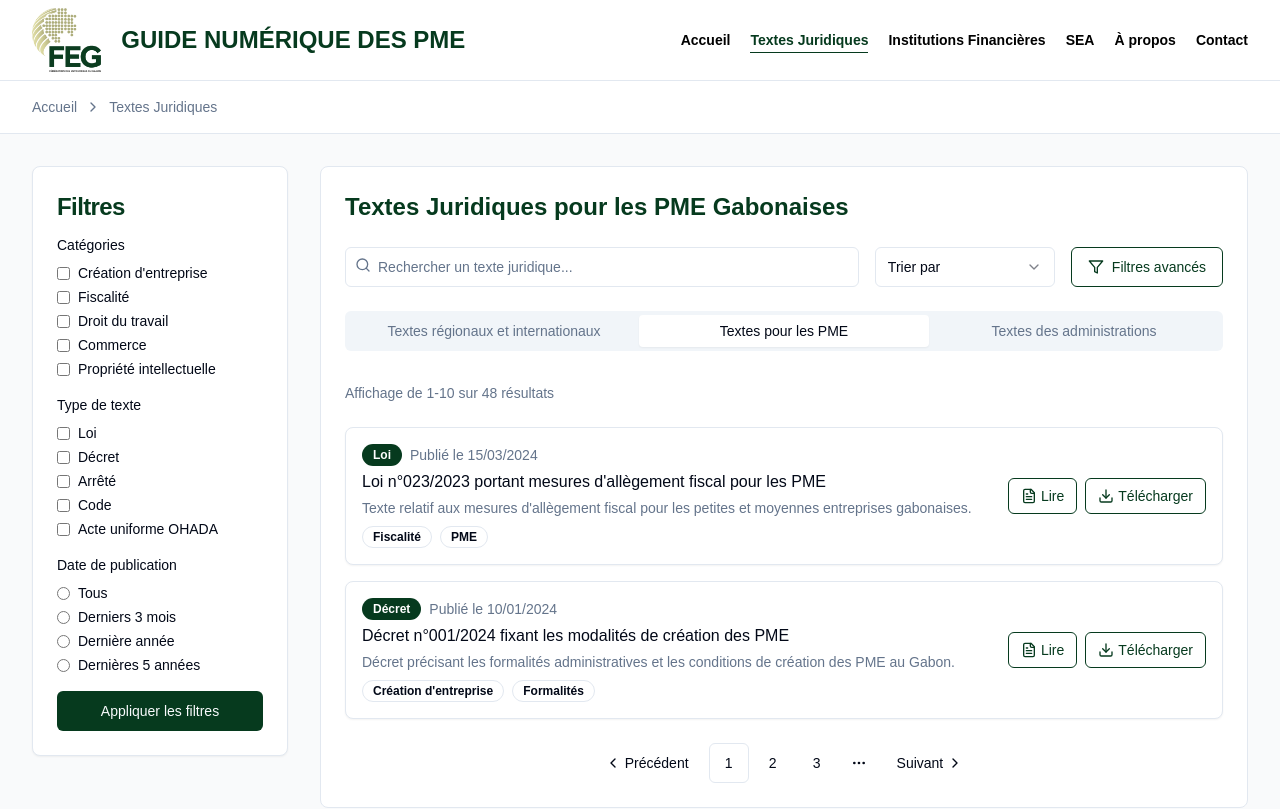
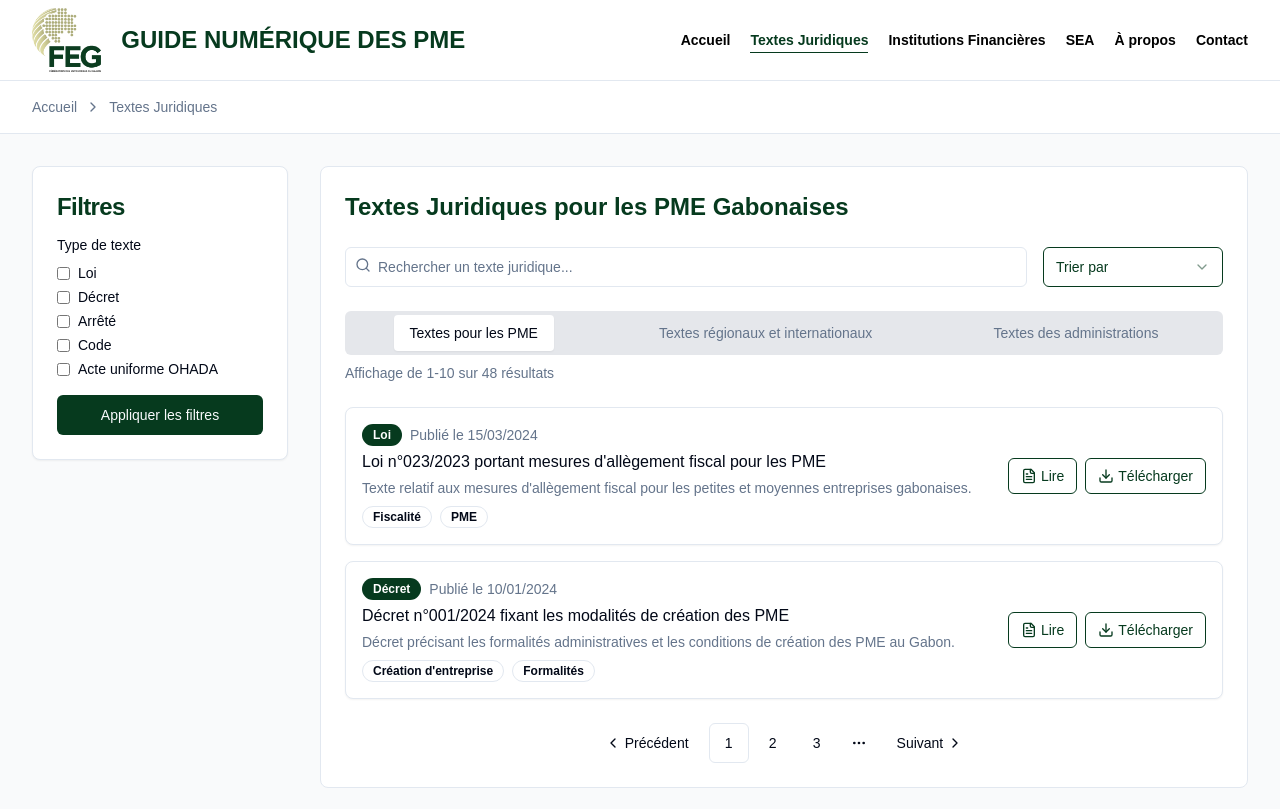
Before and after one commit to mandochrist13/lafeg-pme, a Next.js app: page /textes-juridiques in a window 1280 px wide. Shown: the top 809 px of the page. Built offline with nearby package versions, Linux system fonts and the light colour scheme.

Commit message:
option_filtre

```diff
--- a/app/(user)/textes-juridiques/page.tsx
+++ b/app/(user)/textes-juridiques/page.tsx
@@ -46,71 +46,15 @@ export default function TextesJuridiques() {
       </div>
 
       {/* Main Content */}
-      <div className="container py-8">
+      <div className="container w-full py-8 ">
         <div className="flex flex-col md:flex-row gap-8">
           {/* Sidebar */}
-          <div className="w-full md:w-64 space-y-6">
+          <div className="hidden lg:block lg:w-64 md:hidden">
             <Card>
               <CardHeader className="pb-3">
                 <CardTitle className="text-[#063a1e]">Filtres</CardTitle>
               </CardHeader>
               <CardContent className="space-y-4">
-                <div className="space-y-2">
-                  <h3 className="text-sm font-medium">Catégories</h3>
-                  <div className="space-y-1">
-                    <div className="flex items-center gap-2">
-                      <input
-                        type="checkbox"
-                        id="cat1"
-                        className="rounded text-[#063a1e]"
-                      />
-                      <label htmlFor="cat1" className="text-sm">
-                        Création d'entreprise
-                      </label>
-                    </div>
-                    <div className="flex items-center gap-2">
-                      <input
-                        type="checkbox"
-                        id="cat2"
-                        className="rounded text-[#063a1e]"
-                      />
-                      <label htmlFor="cat2" className="text-sm">
-                        Fiscalité
-                      </label>
-                    </div>
-                    <div className="flex items-center gap-2">
-                      <input
-                        type="checkbox"
-                        id="cat3"
-                        className="rounded text-[#063a1e]"
-                      />
-                      <label htmlFor="cat3" className="text-sm">
-                        Droit du travail
-                      </label>
-                    </div>
-                    <div className="flex items-center gap-2">
-                      <input
-                        type="checkbox"
-                        id="cat4"
-                        className="rounded text-[#063a1e]"
-                      />
-                      <label htmlFor="cat4" className="text-sm">
-                        Commerce
-                      </label>
-                    </div>
-                    <div className="flex items-center gap-2">
-                      <input
-                        type="checkbox"
-                        id="cat5"
-                        className="rounded text-[#063a1e]"
-                      />
-                      <label htmlFor="cat5" className="text-sm">
-                        Propriété intellectuelle
-                      </label>
-                    </div>
-                  </div>
-                </div>
-
                 <div className="space-y-2">
                   <h3 className="text-sm font-medium">Type de texte</h3>
                   <div className="space-y-1">
@@ -167,7 +111,7 @@ export default function TextesJuridiques() {
                   </div>
                 </div>
 
-                <div className="space-y-2">
+                {/* <div className="space-y-2">
                   <h3 className="text-sm font-medium">Date de publication</h3>
                   <div className="space-y-1">
                     <div className="flex items-center gap-2">
@@ -215,7 +159,7 @@ export default function TextesJuridiques() {
                       </label>
                     </div>
                   </div>
-                </div>
+                </div> */}
 
                 <Button className="w-full bg-[#063a1e] hover:bg-[#063a1e]/90">
                   Appliquer les filtres
@@ -225,8 +169,8 @@ export default function TextesJuridiques() {
           </div>
 
           {/* Main Content */}
-          <div className="flex-1">
-            <div className="bg-white p-6 rounded-lg border mb-6">
+          <div className="flex-1 w-full">
+            <div className="bg-white p-6 rounded-lg border ">
               <h1 className="text-2xl font-bold mb-6 text-[#063a1e]">
                 Textes Juridiques pour les PME Gabonaises
               </h1>
@@ -241,7 +185,7 @@ export default function TextesJuridiques() {
                   />
                 </div>
                 <Select>
-                  <SelectTrigger className="w-full md:w-[180px]">
+                  <SelectTrigger className="w-full md:w-[180px] gap-2 border-[#063a1e] text-[#063a1e] hover:bg-[#063a1e]/10">
                     <SelectValue placeholder="Trier par" />
                   </SelectTrigger>
                   <SelectContent>
@@ -251,32 +195,36 @@ export default function TextesJuridiques() {
                     <SelectItem value="za">Z-A</SelectItem>
                   </SelectContent>
                 </Select>
-                <Button
-                  variant="outline"
-                  className="gap-2 border-[#063a1e] text-[#063a1e] hover:bg-[#063a1e]/10"
-                >
-                  <Filter className="h-4 w-4" />
-                  <span className="hidden md:inline">Filtres avancés</span>
-                </Button>
               </div>
 
               <Tabs defaultValue="pmes">
-                <TabsList className="grid grid-cols-2 md:grid-cols-3 mb-8 w-full">
-                  <TabsTrigger value="internationaux">
+                <TabsList className="bg-gray-200 w-auto h-full flex flex-col md:flex-row justify-around items-center ">
+                  <TabsTrigger
+                    value="pmes"
+                    className="w-full md:w-auto text-center px-4 py-2"
+                  >
+                    Textes pour les PME
+                  </TabsTrigger>
+                  <TabsTrigger
+                    value="internationaux"
+                    className="w-full md:w-auto text-center px-4 py-2"
+                  >
                     Textes régionaux et internationaux
                   </TabsTrigger>
-                  <TabsTrigger value="pmes">Textes pour les PME</TabsTrigger>
-                  <TabsTrigger value="administrations">
+                  <TabsTrigger
+                    value="administrations"
+                    className="w-full md:w-auto text-center px-4 py-2"
+                  >
                     Textes des administrations
                   </TabsTrigger>
                 </TabsList>
 
                 <TabsContent value="pmes">
-                  <p className="text-sm text-muted-foreground mb-6">
+                  <p className="text-sm text-muted-foreground mb-6 ">
                     Affichage de 1-10 sur 48 résultats
                   </p>
 
-                  <div className="space-y-4">
+                  <div className="space-y-4 ">
                     {/* Exemples de textes pour PME */}
                     <Card className="hover:shadow-sm transition-shadow">
                       <CardContent className="p-4">
@@ -383,7 +331,7 @@ export default function TextesJuridiques() {
                 </TabsContent>
 
                 <TabsContent value="internationaux">
-                  <p className="text-sm text-muted-foreground mb-6">
+                  <p className="text-sm text-muted-foreground mb-6 ">
                     Affichage de 1-5 sur 12 résultats
                   </p>
                   <div className="space-y-4">
@@ -494,7 +442,7 @@ export default function TextesJuridiques() {
                 </TabsContent>
 
                 <TabsContent value="administrations">
-                  <p className="text-sm text-muted-foreground mb-6">
+                  <p className="text-sm text-muted-foreground mb-6 ">
                     Affichage de 1-8 sur 8 résultats
                   </p>
                   <div className="space-y-4">
```
